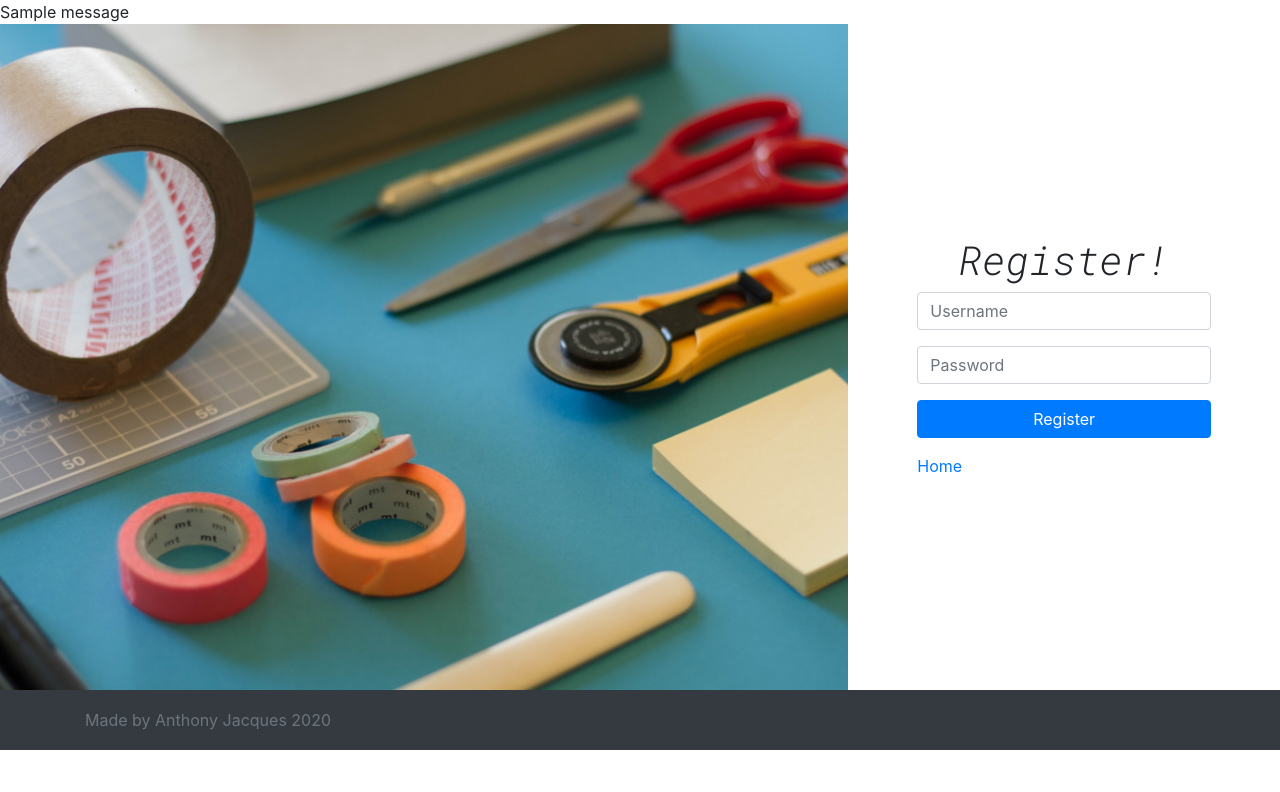
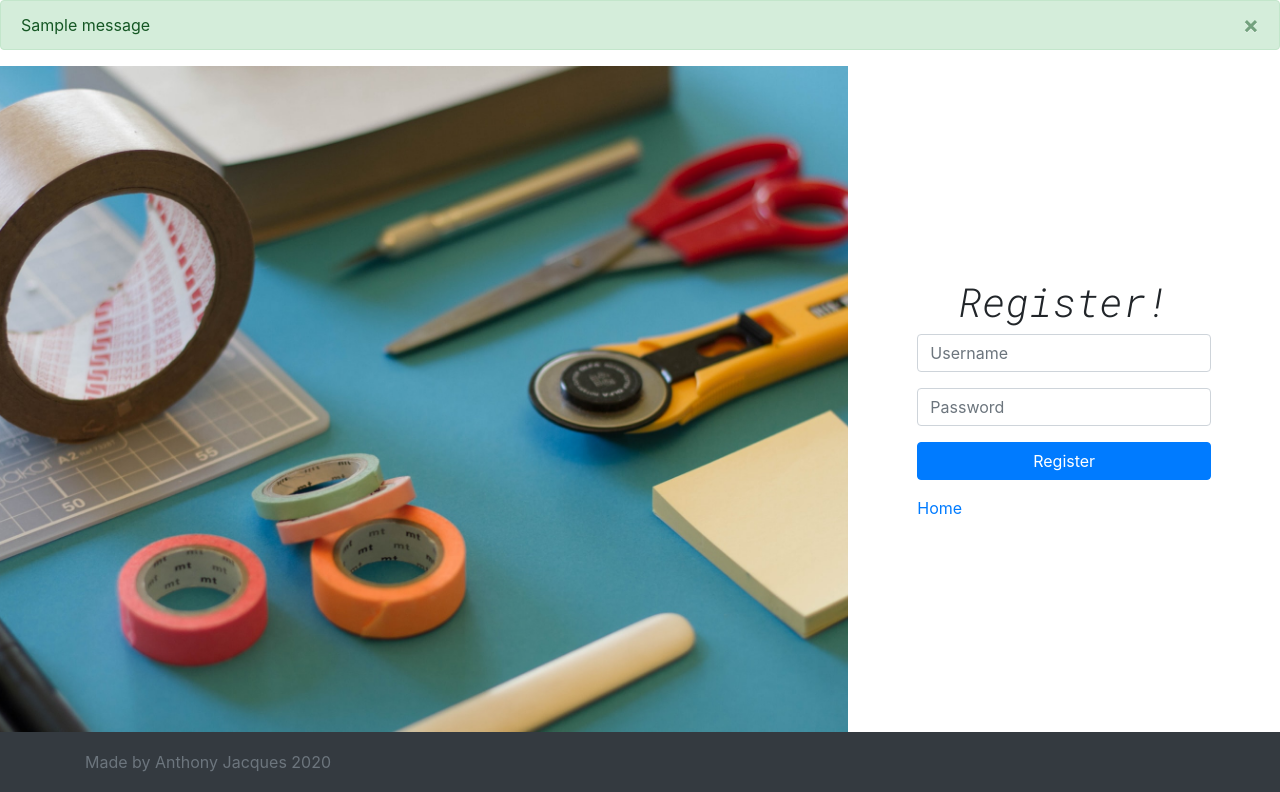
Before and after one commit to anthonyjacques20/projectsWebsite, a Flask app: page /auth/register in a window 1280 px wide. Shown: the part 74-866 px from the top of the page. Before the commit the page ends 824 px from the top, so only its background shows below. Run offline with Flask 2, Linux system fonts and the light colour scheme; tables that the repository leaves empty hold one stand-in row (values such as "Sample post"); one stand-in notice (Sample message) is shown; some libraries are stand-ins or nearby versions.

Commit message:
Add categories and bootstrap styling to the flash messages

```diff
--- a/hobbyProjectWebsite/templates/base.html
+++ b/hobbyProjectWebsite/templates/base.html
@@ -14,8 +14,14 @@
             {% include 'partials/nav.html' %}
         {% endblock %}
     </div>
-    {% for message in get_flashed_messages() %}
-        <div class="flash">{{message}}</div>
+    {% for category, message in get_flashed_messages(with_categories=true) %}
+        <div class="alert alert-{{ category }} alert-dismissible fade show" role="alert">
+            {{ message }}
+            <button type="button" class="close" data-dismiss="alert" aria-label="Close">
+            <span aria-hidden="true">&times;</span>
+            </button>
+        </div>
+        <!-- <div class="container alert alert-{{category}}">{{message}} with category of {{category}}</div> -->
     {% endfor %}
     <div id="content">
         {% block content %}{% endblock %}
```
